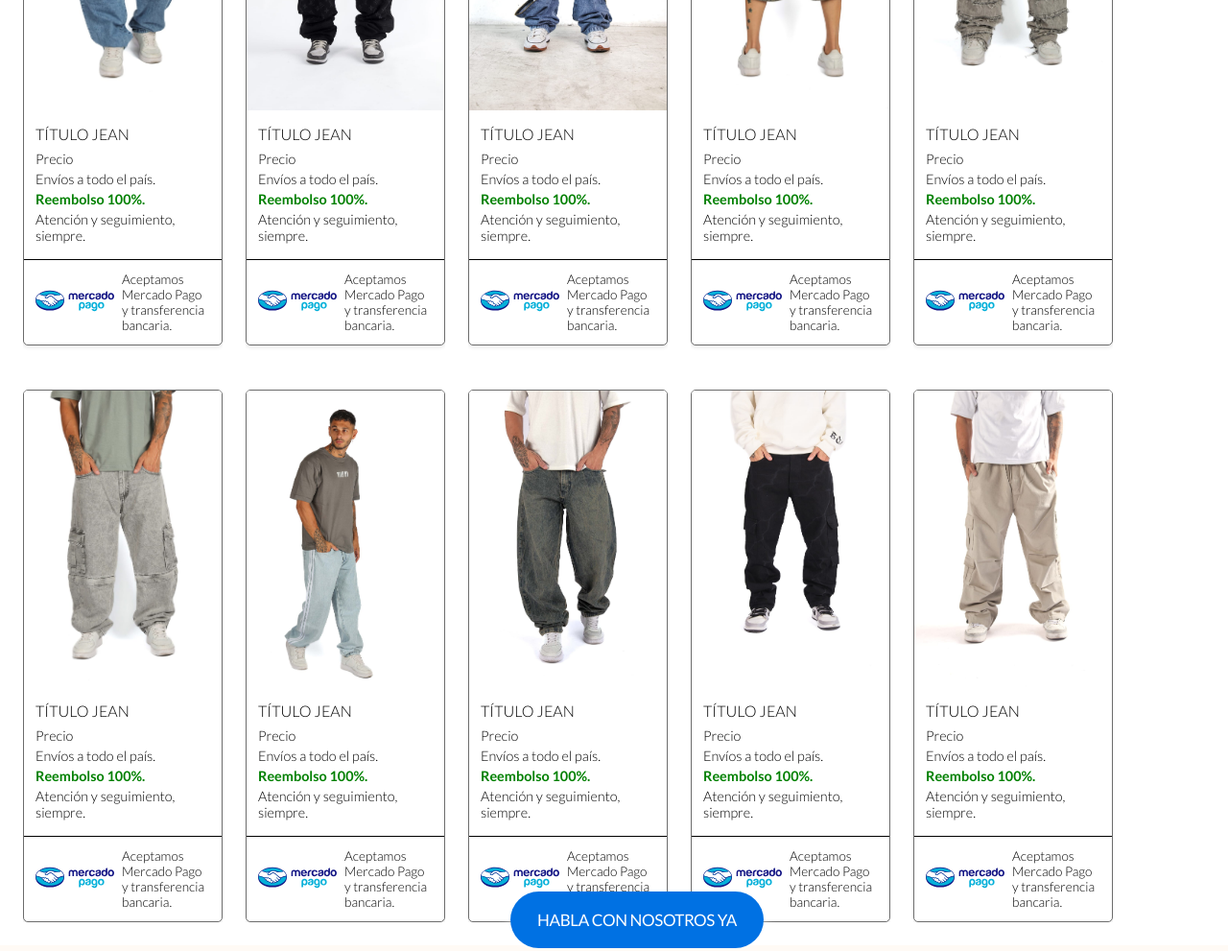
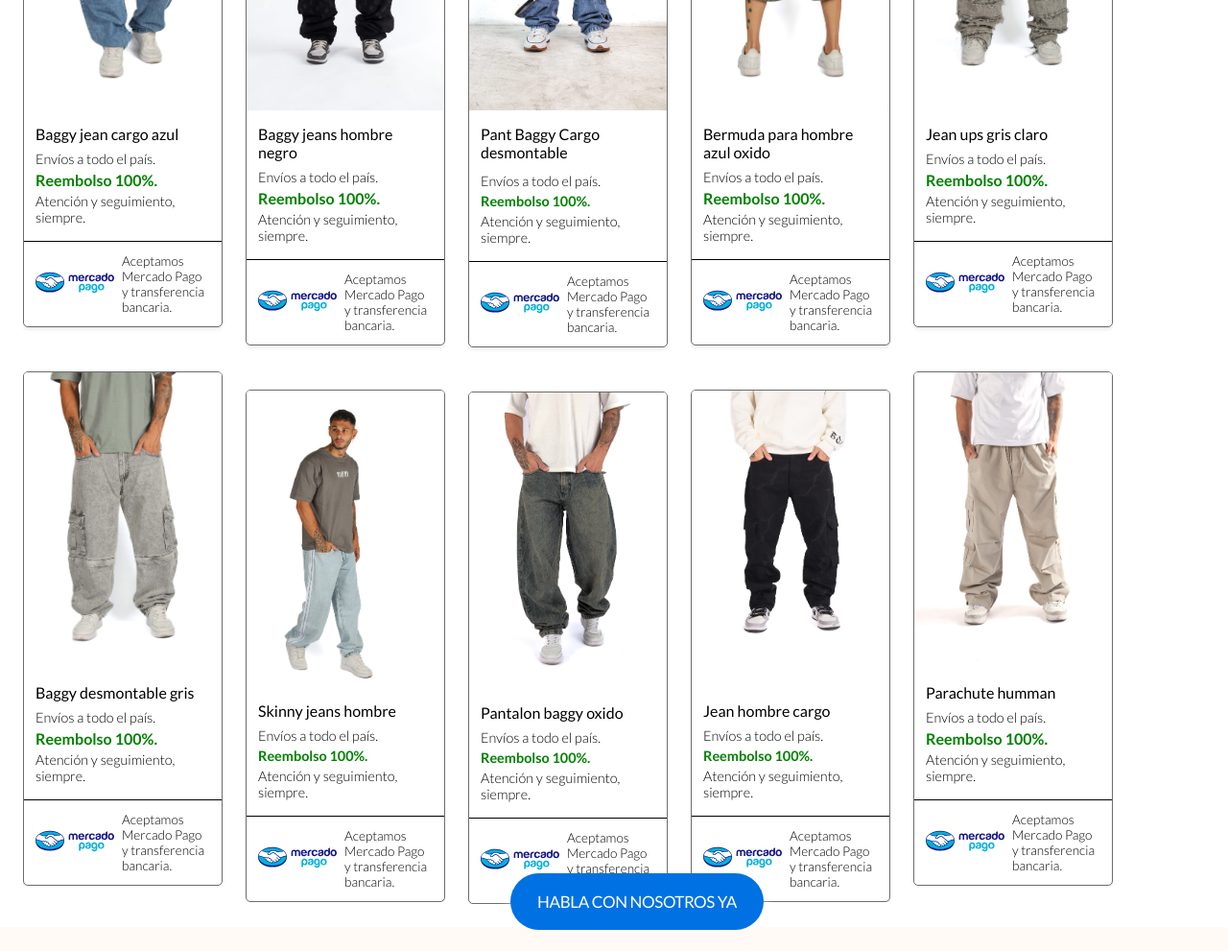
Before and after one commit to arielgenua24/mbarete-landing, a website: page index.html in a window 1280 px wide. Shown: the part 2420-3411 px from the top of the page at 96% size. Drawn offline with nearby package versions, Linux system fonts and the light colour scheme.

Commit message:
added last details

```diff
--- a/index.html
+++ b/index.html
@@ -3,7 +3,7 @@
 <head>
   <meta charset="UTF-8">
   <meta name="viewport" content="width=device-width, initial-scale=1.0">
-  <meta name="description" content="Descubre la mejor VENTA DE JEANS POR MAYOR EN AVELLANEDA y encuentra los mejores precios en jeans mayorista. Envíos a todo el país." />
+  <meta name="description" content="Descubre la mejor VENTA DE JEANS POR MAYOR EN AVELLANEDA y encuentra los mejores s en jeans mayorista. Envíos a todo el país." />
   <meta name="keywords" content="jeans mayorista,jeans hombre, venta de jeans por mayor, jeans avellaneda, jeans hombres baratos, baggy jeans hombre, mom jeans hombre" />
   <title>Jeans y Bermudas Mayoristas | MBARETE </title>
     <link rel="stylesheet" href="styles.css">
@@ -157,10 +157,9 @@
             <img src="public/jeans/Baggy Desmontable Cargo Azul.jpg" alt="Jean baggy cargo desmontable" class="product-image" loading="lazy">
           </div>
           <div class="details">
-            <h3>TÍTULO JEAN</h3>
-            <p>Precio</p>
+            <h3>Baggy jean cargo azul</h3>
             <p>Envíos a todo el país.</p>
-            <p><span class="highlight">Reembolso 100%.</span></p>
+            <span class="highlight">Reembolso 100%.</span>
             <p>Atención y seguimiento, siempre.</p>
           </div>
           <div class="payment-info">
@@ -177,10 +176,9 @@
             <img src="public/jeans/Baggy Desmontable Gris-1.jpg" alt="Jean baggy cargo desmontable gris" class="product-image" loading="lazy">
           </div>
           <div class="details">
-            <h3>TÍTULO JEAN</h3>
-            <p>Precio</p>
+            <h3>Baggy desmontable gris</h3>
             <p>Envíos a todo el país.</p>
-            <p><span class="highlight">Reembolso 100%.</span></p>
+            <span class="highlight">Reembolso 100%.</span>
             <p>Atención y seguimiento, siempre.</p>
           </div>
           <div class="payment-info">
@@ -202,10 +200,9 @@
 
           </div>
           <div class="details">
-            <h3>TÍTULO JEAN</h3>
-            <p>Precio</p>
+            <h3>Baggy jeans hombre negro</h3>
             <p>Envíos a todo el país.</p>
-            <p><span class="highlight">Reembolso 100%.</span></p>
+            <span class="highlight">Reembolso 100%.</span>
             <p>Atención y seguimiento, siempre.</p>
           </div>
           <div class="payment-info">
@@ -223,8 +220,7 @@
 
           </div>
           <div class="details">
-            <h3>TÍTULO JEAN</h3>
-            <p>Precio</p>
+            <h3>Skinny jeans hombre</h3>
             <p>Envíos a todo el país.</p>
             <p><span class="highlight">Reembolso 100%.</span></p>
             <p>Atención y seguimiento, siempre.</p>
@@ -248,8 +244,8 @@
 
           </div>
           <div class="details">
-            <h3>TÍTULO JEAN</h3>
-            <p>Precio</p>
+            <h3>Pant Baggy Cargo desmontable</h3>
+            <p></p>
             <p>Envíos a todo el país.</p>
             <p><span class="highlight">Reembolso 100%.</span></p>
             <p>Atención y seguimiento, siempre.</p>
@@ -269,8 +265,7 @@
 
           </div>
           <div class="details">
-            <h3>TÍTULO JEAN</h3>
-            <p>Precio</p>
+            <h3>Pantalon baggy oxido</h3>
             <p>Envíos a todo el país.</p>
             <p><span class="highlight">Reembolso 100%.</span></p>
             <p>Atención y seguimiento, siempre.</p>
@@ -294,10 +289,9 @@
 
           </div>
           <div class="details">
-            <h3>TÍTULO JEAN</h3>
-            <p>Precio</p>
+            <h3>Bermuda para hombre azul oxido</h3>
             <p>Envíos a todo el país.</p>
-            <p><span class="highlight">Reembolso 100%.</span></p>
+            <span class="highlight">Reembolso 100%.</span>
             <p>Atención y seguimiento, siempre.</p>
           </div>
           <div class="payment-info">
@@ -315,8 +309,7 @@
 
           </div>
           <div class="details">
-            <h3>TÍTULO JEAN</h3>
-            <p>Precio</p>
+            <h3>Jean hombre cargo</h3>
             <p>Envíos a todo el país.</p>
             <p><span class="highlight">Reembolso 100%.</span></p>
             <p>Atención y seguimiento, siempre.</p>
@@ -340,10 +333,9 @@
 
           </div>
           <div class="details">
-            <h3>TÍTULO JEAN</h3>
-            <p>Precio</p>
+            <h3>Jean ups gris claro</h3>
             <p>Envíos a todo el país.</p>
-            <p><span class="highlight">Reembolso 100%.</span></p>
+            <span class="highlight">Reembolso 100%.</span>
             <p>Atención y seguimiento, siempre.</p>
           </div>
           <div class="payment-info">
@@ -361,10 +353,9 @@
 
           </div>
           <div class="details">
-            <h3>TÍTULO JEAN</h3>
-            <p>Precio</p>
+            <h3>Parachute humman</h3>
             <p>Envíos a todo el país.</p>
-            <p><span class="highlight">Reembolso 100%.</span></p>
+            <span class="highlight">Reembolso 100%.</span>
             <p>Atención y seguimiento, siempre.</p>
           </div>
           <div class="payment-info">
@@ -508,7 +499,7 @@
 
 
     function enviarMensaje() {
-      var numero = "1137839767";
+      var numero = "1155959534";
       var mensaje = "Hola MBARETE JEANS. he visitado su web y quiero hablar con un asesor";
       var url = `https://wa.me/${numero}?text=${encodeURIComponent(mensaje)}`;
       window.open(url, '_blank');
--- a/styles.css
+++ b/styles.css
@@ -150,7 +150,7 @@ body {
   display: flex;
   justify-content: center;
   cursor: pointer;
-  margin-top: -127px;
+  margin-top: -57px;
   position: absolute;
   z-index: 300;
   animation: jump 0.8s ease-in-out infinite;
@@ -442,7 +442,14 @@ color: #0071e3; /* Apple-style blue for emphasis */
     text-align: left;
   }
 
+  .details-span {
+    padding: 4px;
+    border-radius: 20px;
+    background-color: #f0e9e4;
+  }
+
   .product-card h3 {
+    font-weight: 400;
     font-size: 1rem;
     margin: 0 0 8px;
   }
```
